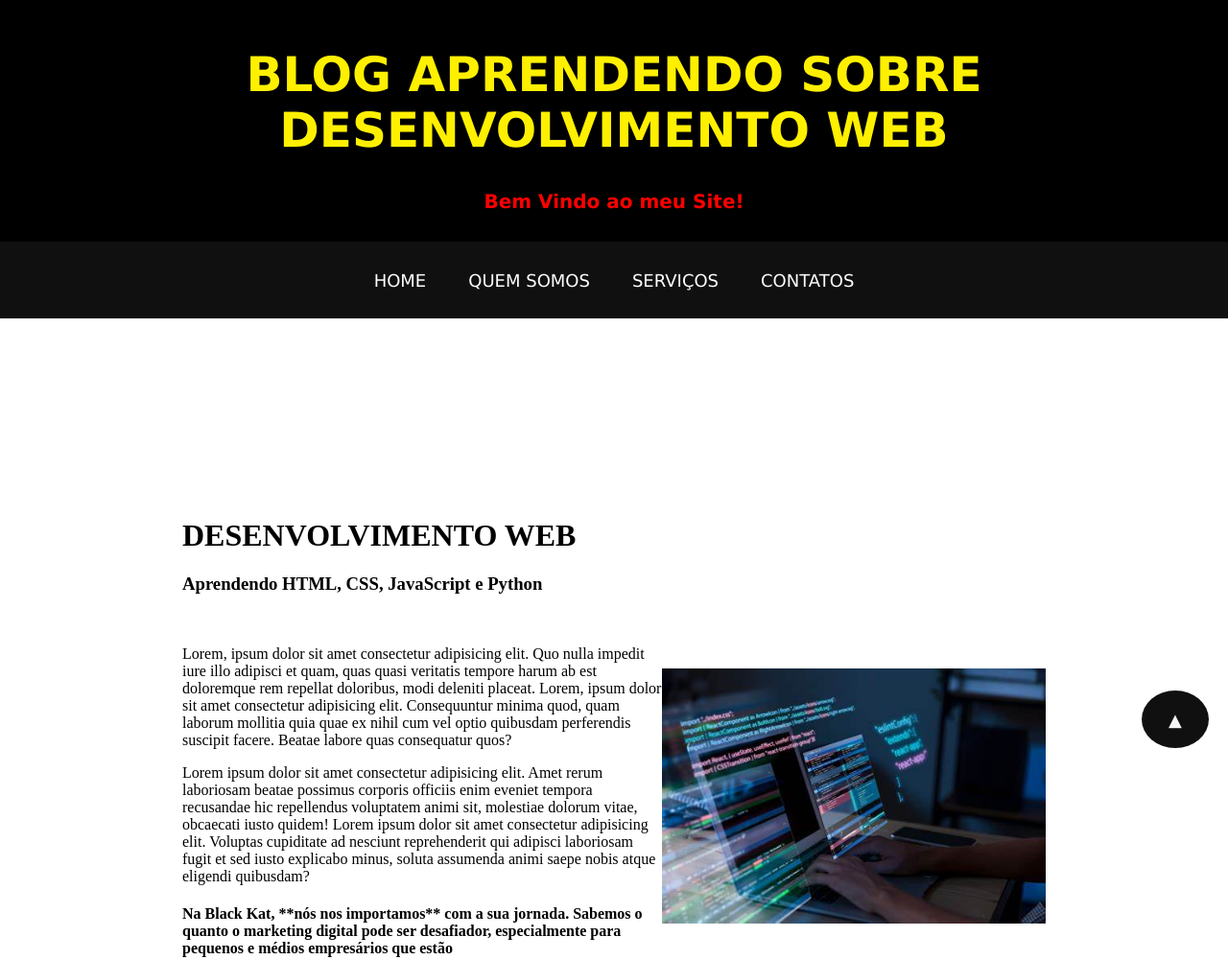
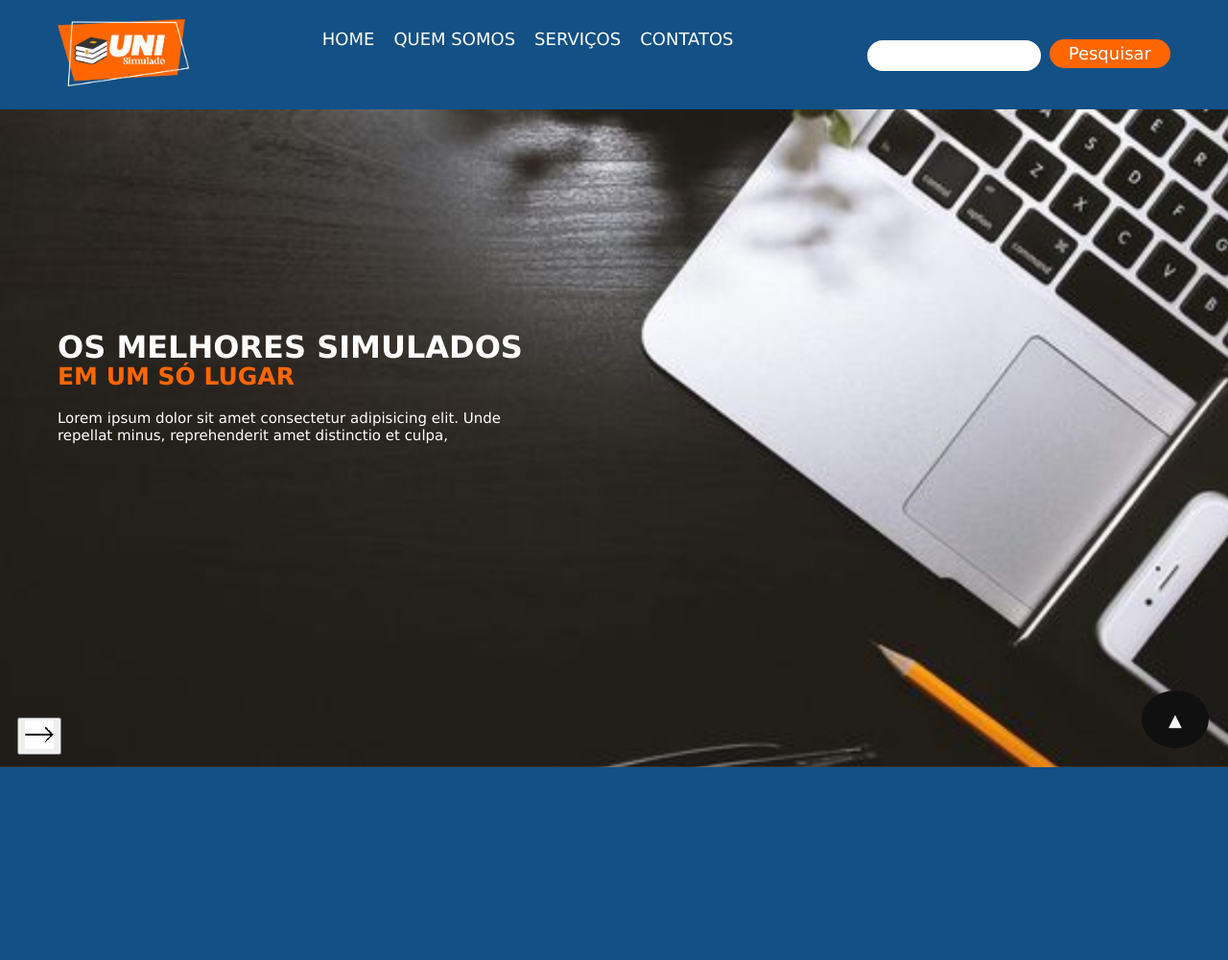
Before and after one commit to danyeljorge/projeto_faculdade, a plain HTML site: page index.html in a window 1280 px wide. Shown: the top 1001 px of the page at 96% size. Drawn offline with Linux system fonts and the light colour scheme.

Commit message:
Nova demanda e nova atualização no site da Faculdade.

```diff
--- a/assets/css/style.css
+++ b/assets/css/style.css
@@ -3,69 +3,169 @@ body {
     max-width: 100vw;
     margin: 0 auto;
     align-items: center;
-    background-color: white;
+    background-color:#135085 ;
+    /* rgb(71, 71, 71) */
+
+}
+.conteiner_principal {
+
+    width: 100%;
+    height: 100vh;
+    display: flex;
+    flex-direction: column;
+    position: relative;
 
     }
 
-header.titulo {
 
-    background-color: black;
+header {
+
+   display: flex;
+   justify-content: space-between;
+    align-content: center;
+    background-color: #135085;
+    max-width: 100%;
+    position: absolute;
     width: 100%;
-    padding-top: 15px;
-    padding-bottom: 15px;
-    color: #fff000;
-    text-align: center;
-    font-family: verdana;
-    font-size: 25px;
+    padding-top: 20px;
+    padding-bottom: 20px;
+    z-index: 9;
 
 
 }
 
-header.titulo h2 {
+.logo img {
 
-    margin: 15px;
-    font-size: 20px;
-    color: red;
+    height: 70px;
+    padding-left: 60px;
 
 }
 
+.menu {
 
-.navbar {
+    align-content: center;
+    display: flex;
+}
 
-    margin-top: 0px;
-    background-color: #101010;
-    max-width: 100%;
-    height: 80px;
-    align-items: center;
+.pesquisar {
+    padding-right: 60px;
     align-content: center;
-    text-align: center;
-    transition: backgrond-color 1s;
 
 }
 
+.pesquisar input {
+    border-radius: 20px;
+    height: 30px;
+    border: none;
+}
+
+.pesquisar button {
+    background-color:#FF6600;
+    font-family: verdana;
+    font-size: large;
+    border-radius: 20px;
+    height: 30px;
+    border: none;
+    color: white;
+    cursor: pointer;
+    padding-right: 20px;
+    padding-left: 20px;
+    margin-left: 5px;
+}
+
+.pesquisar button:hover{
+    background-color:#03056e;
+    font-family: verdana;
+    font-size: large;
+    border-radius: 20px;
+    height: 30px;
+    border: none;
+    color: #FF6600;
+    cursor: pointer;
+    padding-right: 20px;
+    padding-left: 20px;
+
+}
+
+.slider {
+    width: 100%;
+    height: 100vh;
+    position: relative;
+    background-image: url("../image/slider01.jpg");
+    background-position: center top;
+    background-repeat: no-repeat;
+    background-size: cover;
+
+
+}
+
+.slide {
+
+    width: 100%;
+    height: 100%;
+    display: flex;
+    align-items: center;
+
+
+}
+
+.conteudoSlider {
+
+    display: flex;
+    flex-direction: column;
+    width: 50%;
+
+}
+
+.slider h1 {
+    padding-left: 60px;
+    color: white;
+    font-size: 32px;
+    font-family: verdana;
+}
+
+.slider h2 {
+    padding-left: 60px;
+    color: #FF6600;
+    font-size: 25px;
+    font-family: verdana;
+    margin-top: -25px;
+
+}
+
+.slider p {
+    padding-left: 60px;
+    color: #ffffff;
+    font-size: 15px;
+    font-family: verdana;
+
+
+}
 a {
+
     height: 40px;
-    padding: 20px;
+    padding-right: 20px;
     color: white;
     text-decoration: none;
     font-family: verdana;
     font-size: large;
     font: bold;
-    transition: backgrond-color 1s;
+    align-content: center;
+}
+
+.navBotoes {
+
+    display: flex;
+    gap: 5%;
+    padding: 1vw 1.4vw;
+    border-radius: 200px;
+    border: none;
+    position: absolute;
+    bottom: 0;
+
 
 }
 
-a:hover {
-
-    height: 40px;
-    color: black;
-    font-size: large;
-    background-color: #fff000;
-    border-radius: 20px;
-    border: 0;
-
-
-}
 
 .conteiner_home {
     max-width: 900px;
@@ -75,6 +175,7 @@ a:hover {
     padding-top: 100px;
     padding-bottom: 100px;
     display: flex;
+    color: bisque;
 }
 
 
@@ -97,9 +198,9 @@ a:hover {
 
 .conteiner_sobre {
 
-    color: white;
+    color: black;
     max-width: 100%;
-    background-color: black;
+    background-color: white;
     align-items: center;
     height: 100vh;
     margin: 0 auto;
@@ -121,14 +222,15 @@ a:hover {
     padding-bottom: 100px;
     padding-left: 20%;
     padding-right: 20%;
+    color: white;
 
 }
 
 .conteiner_contato {
 
-    color: white;
+    color: black;
     max-width: 100%;
-    background-color: black;
+    background-color: rgb(255, 255, 255);
     align-items: center;
     height: 100vh;
     margin: 0 auto;
--- a/index.html
+++ b/index.html
@@ -11,21 +11,47 @@
     <!-- Este é meu Olá Mundo! -->
 
     <div class="conteiner_principal" id="principal">
-      <header class="titulo">
-        <h1>BLOG APRENDENDO SOBRE DESENVOLVIMENTO WEB</h1>
-        <h2>Bem Vindo ao meu Site!</h2>
-      </header>
+      <header>
+        <div class="logo">
+          <a href="index.html">
+            <img
+              src="assets/image/logo_uni_simulado.png"
+              alt="logotipo UNI Simulado"
+            />
+          </a>
+        </div>
 
-      <!-- Barra de navegação // Menu -->
-
-
-        <nav class="navbar">
+        <div class="menu">
           <a href="#sessao_home">HOME</a>
           <a href="#sessao_sobre">QUEM SOMOS</a>
           <a href="#sessao_servicos">SERVIÇOS</a>
           <a href="#sessao_contato">CONTATOS</a>
-        </nav>
+        </div>
 
+        <div class="pesquisar">
+          <form>
+            <input type="text" id="search" name="search" />
+            <button type="submit">Pesquisar</button>
+          </form>
+        </div>
+      </header>
+
+      <div class="slider">
+        <div class="slide">
+          <div class="conteudoSlide">
+            <h1>OS MELHORES SIMULADOS</h1>
+            <h2>EM UM SÓ LUGAR</h2>
+            <p>
+              Lorem ipsum dolor sit amet consectetur adipisicing elit. Unde
+              <br>repellat minus,  reprehenderit amet distinctio et culpa,
+            </p>
+          </div>
+        </div>
+        <div class="navBotoes">
+          <button<img src="assets/image/seta_esquerda.jpg" alt="seta esquerda"></button>
+          <button><img src="assets/image/seta_direita.jpg" alt="seta direita"> </button>
+        </div>
+      </div>
     </div>
 
     <div class="conteiner_home" id="sessao_home">
```
Also changed, not shown: assets/css/assets/image/slider01.jpg (added), assets/css/assets/image/slider01.png (added), assets/image/logo_uni_simulado.png (added), assets/image/seta.png (added), assets/image/seta_direita.jpg (added), assets/image/seta_esquerda.jpg (added), assets/image/slider01.jpg (added), assets/image/slider02.jpg (added), assets/image/slider03.jpg (added), assets/image/slider1.jpg (added), 1 other file. Lines whose indentation alone changed are shown as unchanged.
